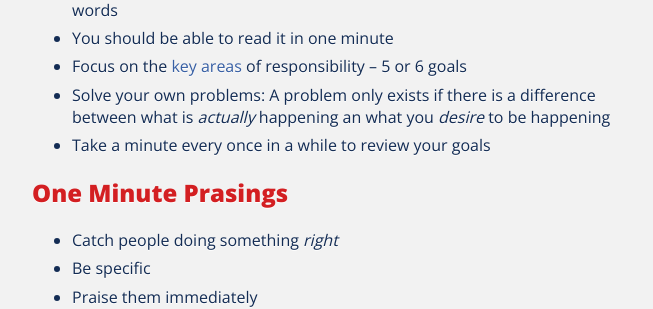
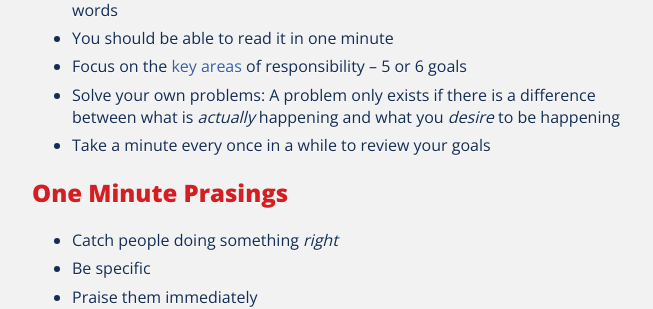
Before and after one commit to garethrees/garethrees.github.com, a Jekyll site: the page built from _posts/2014-01-12-book-review-the-one-minute-manager.md, in a window 1280 px wide. Shown: the part 1023-1332 px from the top of the page, without its empty margins (308-961 px from the left). Built offline with Jekyll 4.4.1, drawn with Linux system fonts in a browser that asks for light colours; some web fonts are replaced.

Commit message:
Fix typo

```diff
--- a/_posts/2014-01-12-book-review-the-one-minute-manager.md
+++ b/_posts/2014-01-12-book-review-the-one-minute-manager.md
@@ -25,7 +25,7 @@ His search brings him to the One Minute Manager. The One Minute Manager agrees t
 - The goal, and its performance standard, should be no more than 250 words
 - You should be able to read it in one minute
 - Focus on the [key areas](http://en.wikipedia.org/wiki/Pareto_principle) of responsibility – 5 or 6 goals
-- Solve your own problems: A problem only exists if there is a difference between what is _actually_ happening an what you _desire_ to be happening
+- Solve your own problems: A problem only exists if there is a difference between what is _actually_ happening and what you _desire_ to be happening
 - Take a minute every once in a while to review your goals
 
 ## One Minute Prasings
```
